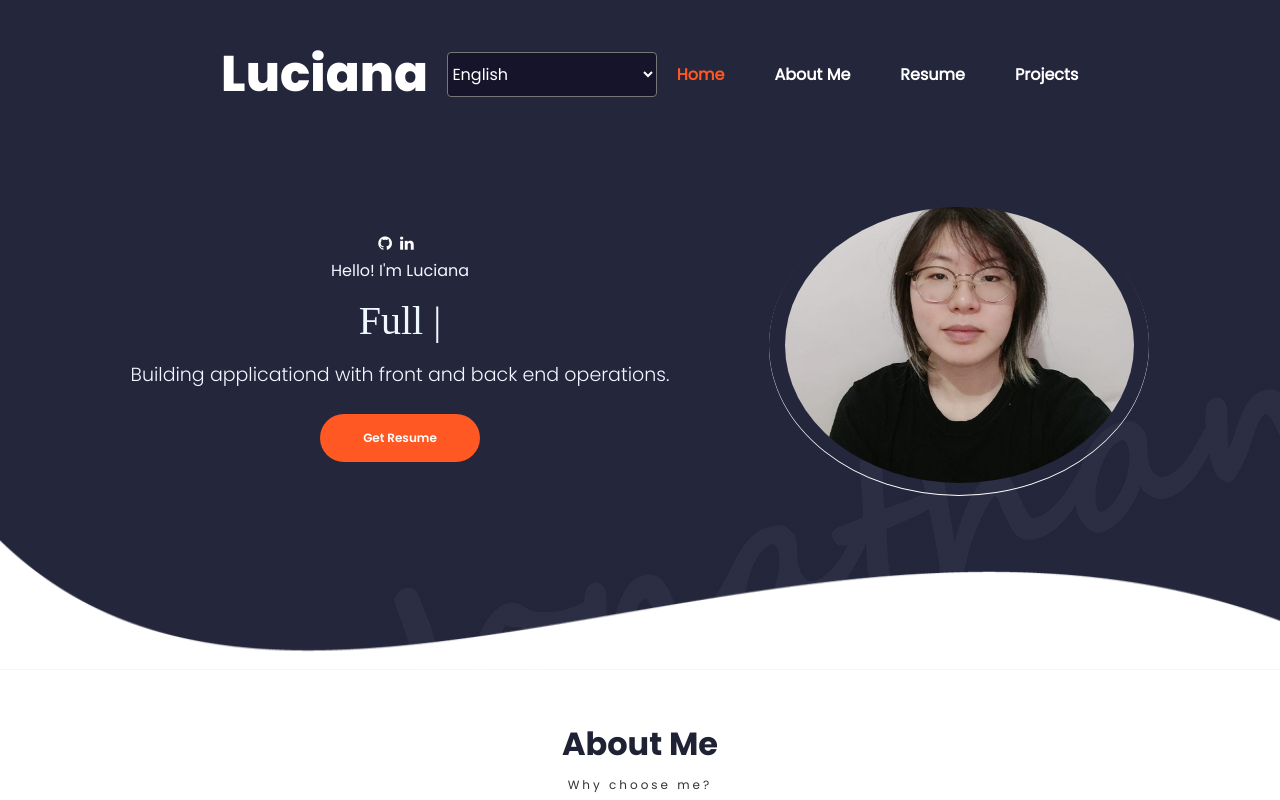
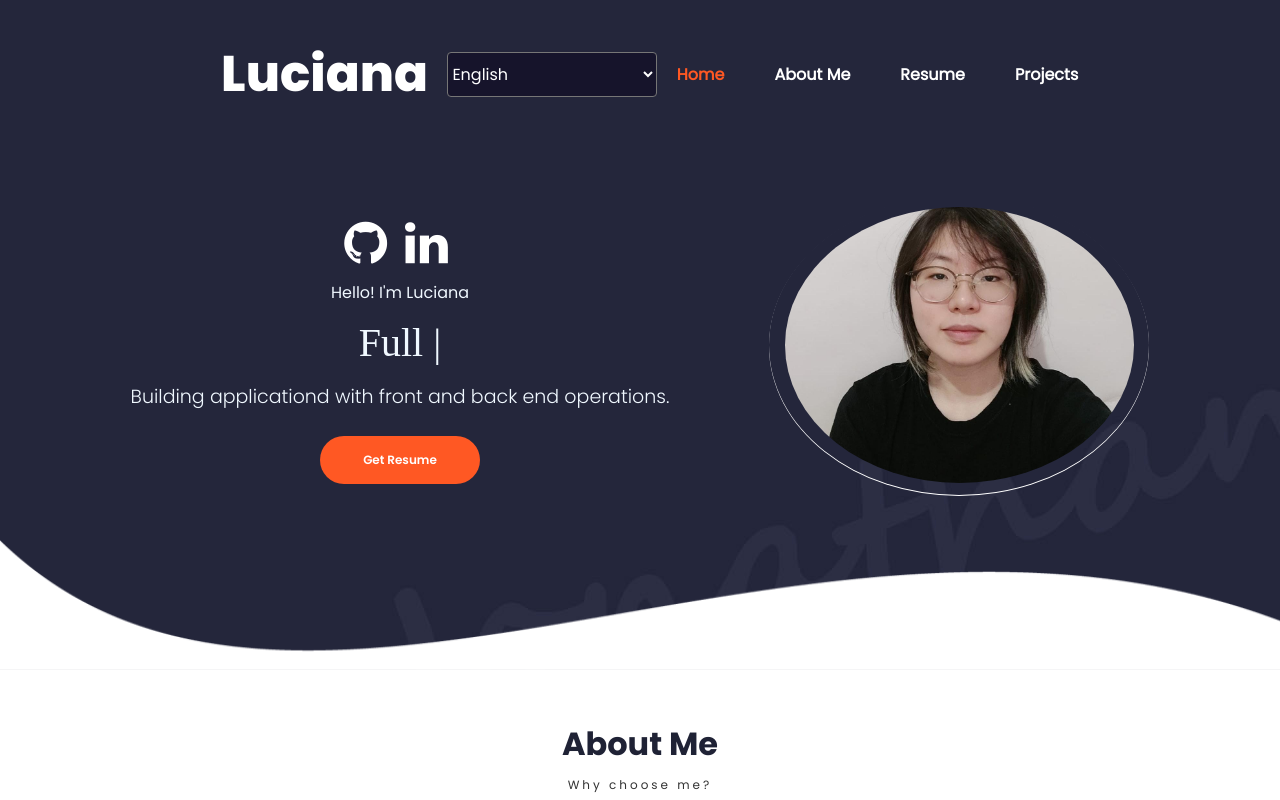
Before and after one commit to LucianaMiki/PorfolioLMiki, a React (Create React App) app: page / in a window 1280 px wide. Shown: the top 800 px of the page. Built offline with nearby package versions, Linux system fonts and the light colour scheme; a web font is replaced by a local one.

Commit message:
changing icon size

```diff
--- a/src/PortfolioContainer/Home/Profile/Profile.css
+++ b/src/PortfolioContainer/Home/Profile/Profile.css
@@ -83,6 +83,8 @@
     color: white;
     padding: 8px;
     padding-left: 0px;
+    font-size: 50px;
+    margin: 5px;
 }
 
 .colz .colz-icon i:hover{
```
